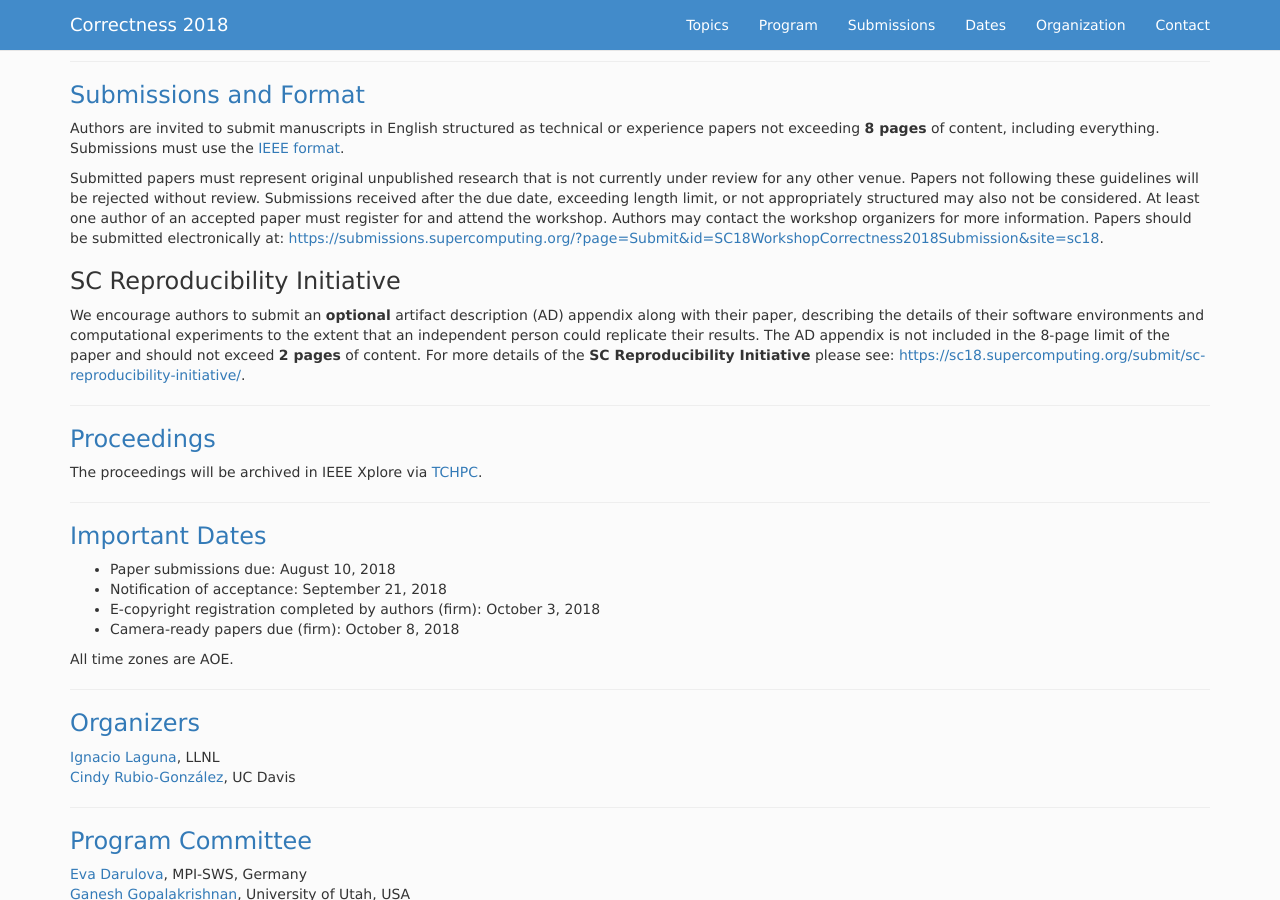
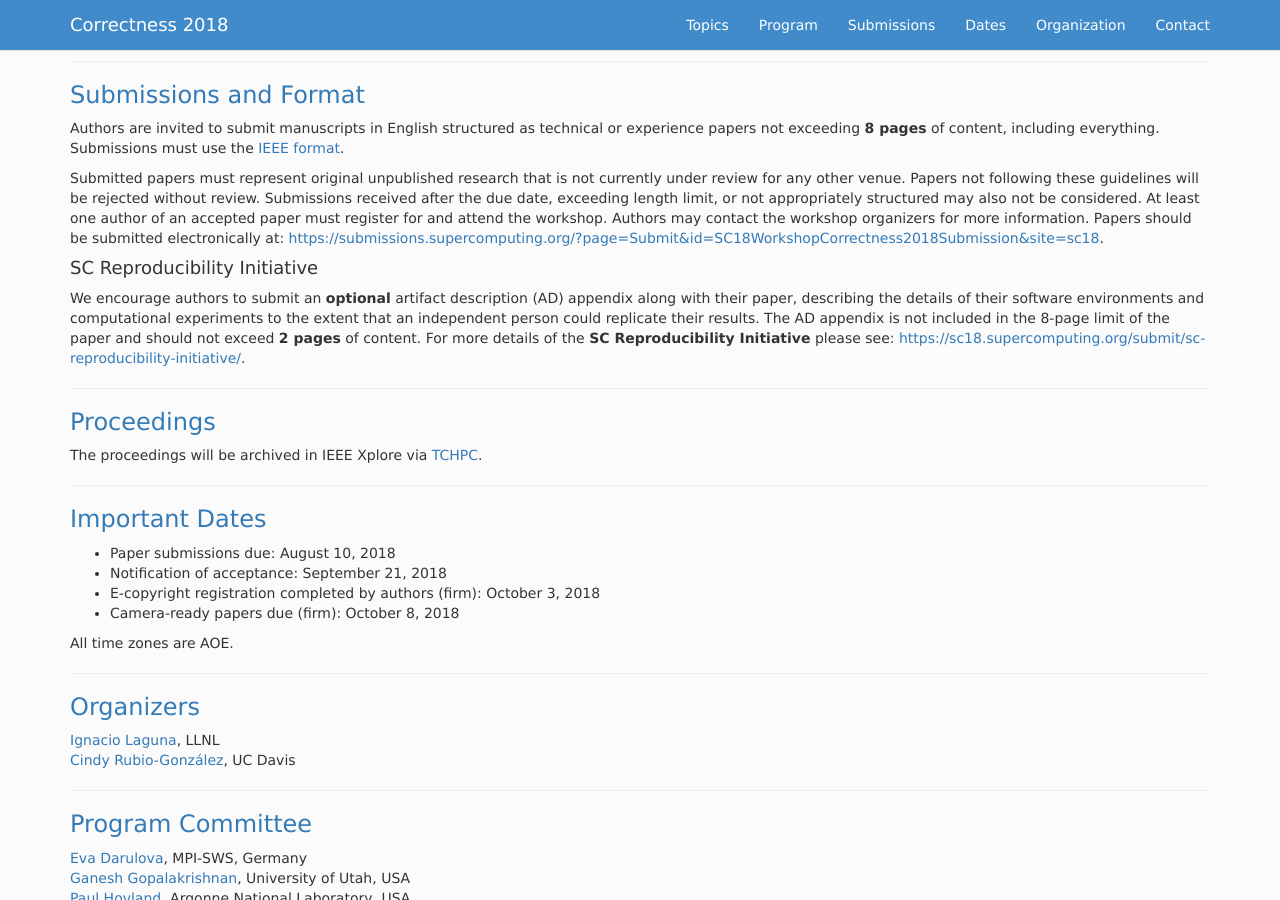
Before and after one commit to correctness-workshop/2018, a Jekyll site: the page built from index.md, in a window 1280 px wide and 900 px high, scrolled down 1347 px. Built offline with Jekyll 4.4.1, drawn with Linux system fonts in a browser that asks for light colours; nearby versions of some CDN libraries; the list of posts is cut into pages by our own code.

```diff
--- a/index.md
+++ b/index.md
@@ -84,7 +84,7 @@ Submissions are expected in the following two categories; all submissions must u
 
 Submitted papers must represent original unpublished research that is not currently under review for any other venue. Papers not following these guidelines will be rejected without review. Submissions received after the due date, exceeding length limit, or not appropriately structured may also not be considered. At least one author of an accepted paper must register for and attend the workshop. Authors may contact the workshop organizers for more information. Papers should be submitted electronically at: [https://submissions.supercomputing.org/?page=Submit&id=SC18WorkshopCorrectness2018Submission&site=sc18](https://submissions.supercomputing.org/?page=Submit&id=SC18WorkshopCorrectness2018Submission&site=sc18).
 
-### SC Reproducibility Initiative
+#### SC Reproducibility Initiative
 
 We encourage authors to submit an **optional** artifact description (AD) appendix along with their paper, describing the details of their software environments and computational experiments to the extent that an independent person could replicate their results. The AD appendix is not included in the 8-page limit of the paper and should not exceed **2 pages** of content. For more details of the **SC Reproducibility Initiative** please see: [https://sc18.supercomputing.org/submit/sc-reproducibility-initiative/](https://sc18.supercomputing.org/submit/sc-reproducibility-initiative/).
 
```
